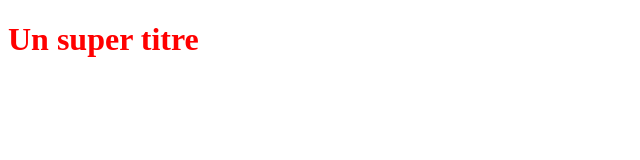
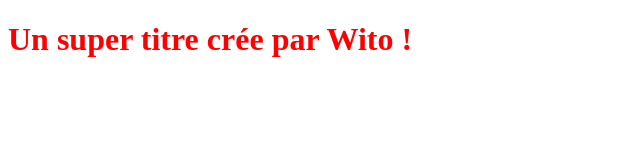
Before and after one commit to Wito94/OpenClassroomsProject, a plain HTML site: page index.html in a window 1280 px wide. Shown: the whole page, without its empty margins (0-640 px from the left). Drawn offline with Linux system fonts and the light colour scheme.

Commit message:
Améliorer le titre

```diff
--- a/index.html
+++ b/index.html
@@ -5,6 +5,6 @@
    <link rel="stylesheet" type="text/css" href="styles.css">
 </head>
 <body>
-   <h1>Un super titre</h1>
+   <h1>Un super titre crée par Wito !</h1>
 </body>
 </html>
```
